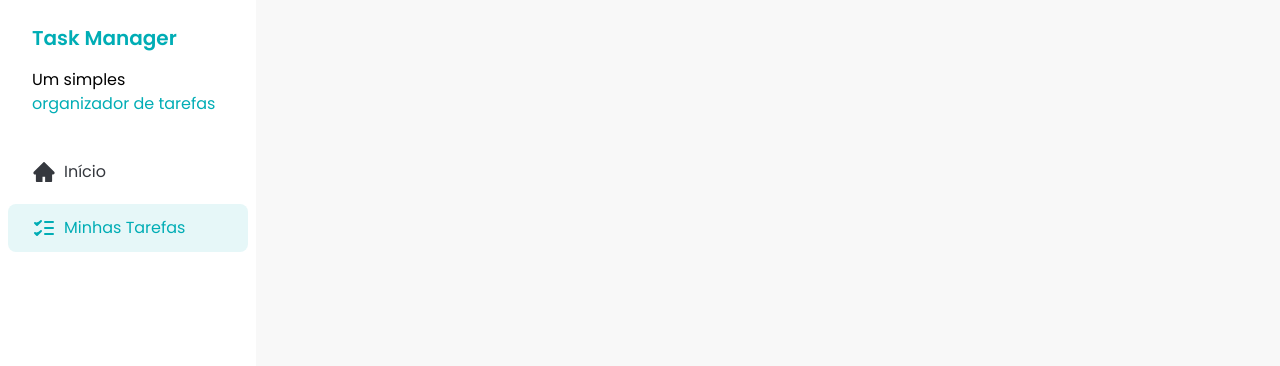
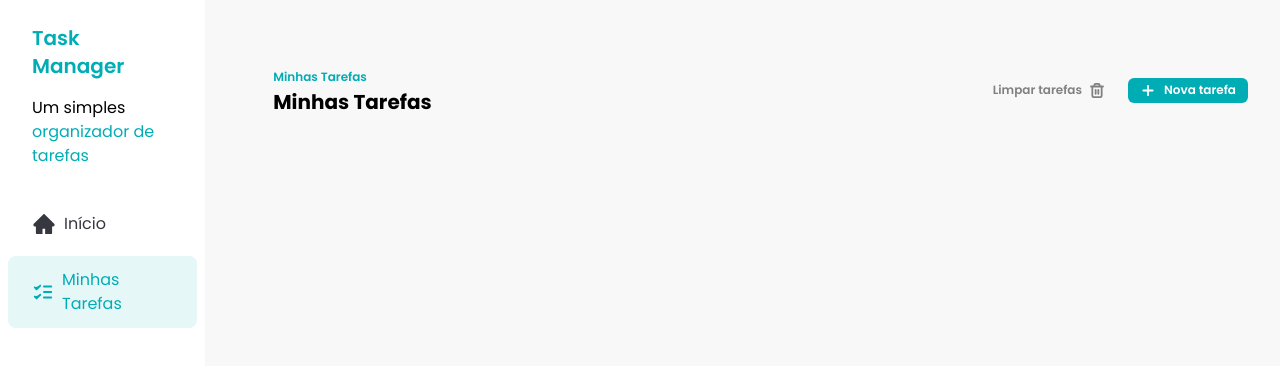
Before and after one commit to thi7silva/TaskManager, a React (Vite) app: page / in a window 1280 px wide. Shown: the top 366 px of the page. Built offline with nearby package versions, Linux system fonts and the light colour scheme.

Commit message:
feat: initial Task and Button components

```diff
--- a/src/App.jsx
+++ b/src/App.jsx
@@ -1,7 +1,13 @@
 import Sidebar from './components/Sidebar';
+import Tasks from './components/Tasks';
 
 function App() {
-  return <Sidebar />;
+  return (
+    <div className="flex gap-9">
+      <Sidebar />
+      <Tasks />
+    </div>
+  );
 }
 
 export default App;
--- /dev/null
+++ b/src/components/Button.jsx
@@ -0,0 +1,21 @@
+const Button = ({ children, variant = 'primary' }) => {
+  const getVariantClasses = () => {
+    if (variant === 'primary') {
+      return 'bg-[#00ADB5] text-white';
+    }
+
+    if (variant === 'ghost') {
+      return 'bg-transparent text-[#818181]';
+    }
+  };
+
+  return (
+    <button
+      className={`flex items-center gap-2 rounded-md px-3 py-1 text-xs font-semibold transition hover:opacity-75 ${getVariantClasses()}`}
+    >
+      {children}
+    </button>
+  );
+};
+
+export default Button;
--- /dev/null
+++ b/src/components/Tasks.jsx
@@ -0,0 +1,31 @@
+import Button from './Button';
+import AddIcon from '../assets/icons/add.svg?react';
+import TrashIcon from '../assets/icons/trash.svg?react';
+
+const Tasks = () => {
+  return (
+    <div className="w-full px-8 py-16">
+      <div className="flex w-full justify-between">
+        <div>
+          <span className="text-xs font-semibold text-[#00ADB5]">
+            Minhas Tarefas
+          </span>
+          <h2 className="text-xl font-bold">Minhas Tarefas</h2>
+        </div>
+
+        <div className="flex items-center gap-3">
+          <Button variant="ghost">
+            Limpar tarefas
+            <TrashIcon />
+          </Button>
+          <Button>
+            <AddIcon />
+            Nova tarefa
+          </Button>
+        </div>
+      </div>
+    </div>
+  );
+};
+
+export default Tasks;
```
Also changed, not shown: src/assets/icons/add.svg (added), src/assets/icons/trash.svg (added).
